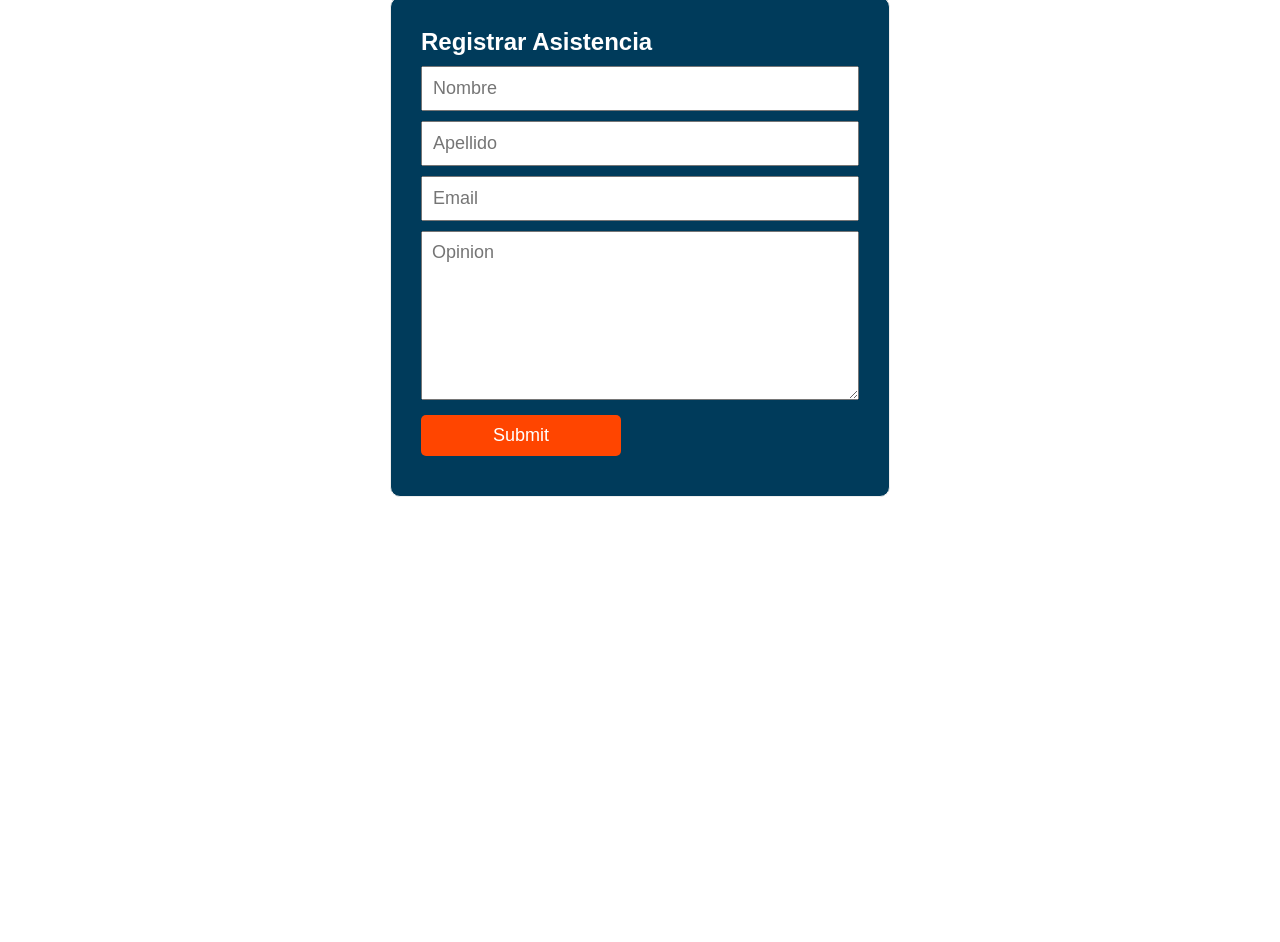
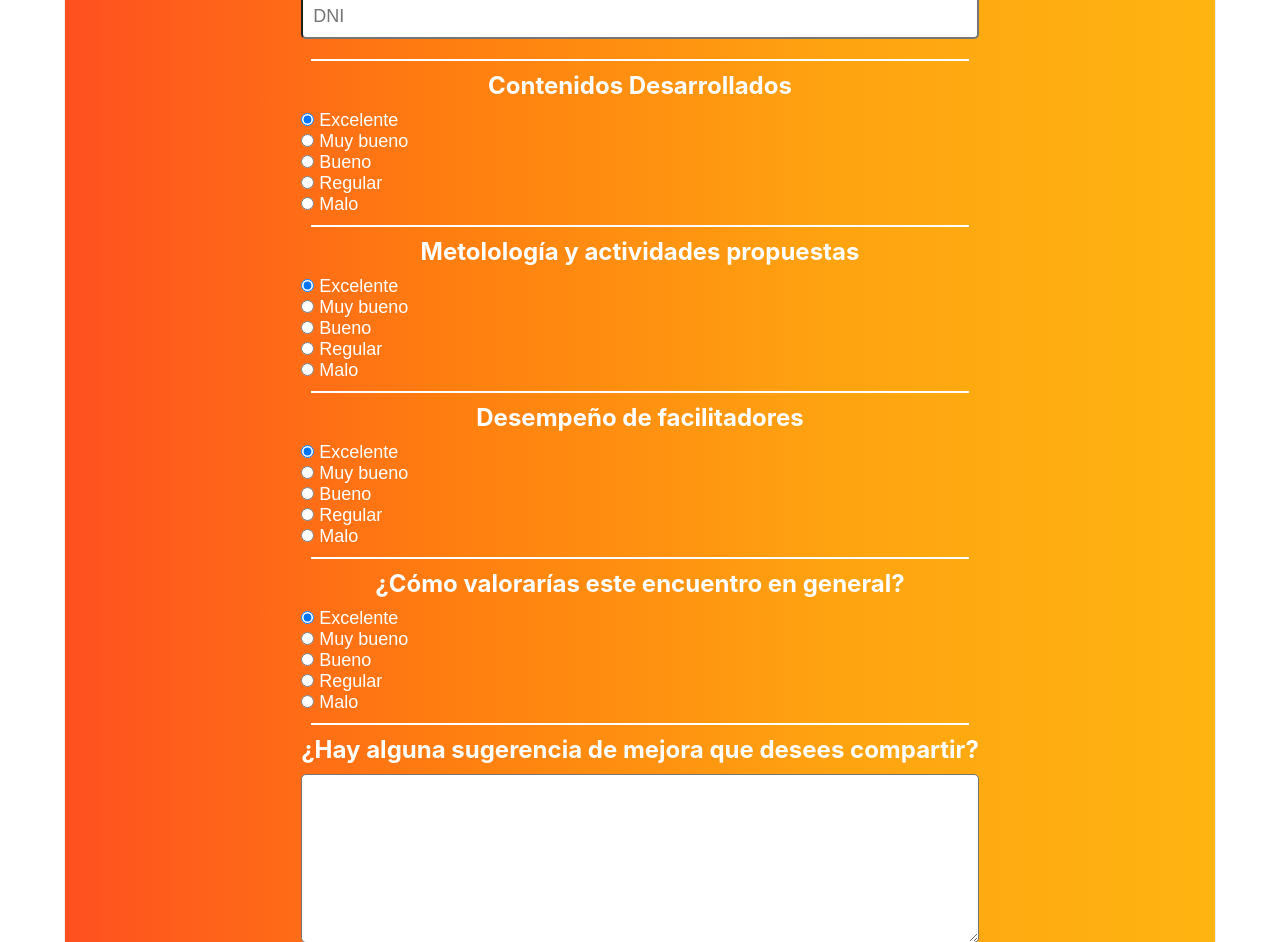
Before and after one commit to brunozz16/yolanda.github.io, a plain HTML site: page index.html in a window 1280 px wide. Shown: the part 153-1095 px from the top of the page. Before the commit the page ends 800 px from the top, so only its background shows below. Drawn offline with Linux system fonts and the light colour scheme.

Commit message:
ok master
ok master

```diff
--- a/estilo.css
+++ b/estilo.css
@@ -6,31 +6,56 @@
 	font-size: 18px;
 }
 body{
-	height: 100vh;
 	display: flex;
 	align-items: center;
 	justify-content: center;
 }
+.separador{
+	margin:10px;
+	background-color: white; height: 2px;
+}
+.submit{
+	margin-left:27%;
+}
 .container{
-	width: 500px;
+	width: 90%;
+	margin: 5%;
 	padding: 30px;
 	border: 1px solid #eeeeee;
-	border-radius: 10px;
-	background-color: #003b5b;
+	border-radius: 20px;
+	background: linear-gradient(to right, #FF5020, #FF7E10, #FFA311, #FFB411);
+	display: flex;
+	justify-content: center;
+	align-items: center;
+
 }
-h4{
+h4,h5{
 	margin-bottom: 10px;
 	font-size: 24px;
 	color: white;
+	margin: 1 auto;
+	font-family: 'Inter', sans-serif;
+	text-align: center;
 }
-input{
+h4{
+	font-size:35px;
+	font-family: 'Inter', sans-serif;
+
+}
+.titulo{
+	font-family: 'Times New Roman', Times, serif;
+	color:white;
+}
+.DNI{
 	width: 100%;
 	padding: 10px;
 	margin-bottom: 10px;
+	border-radius: 5px;
 }
 textarea{
 	width: 100%;
 	padding: 10px;
+	border-radius: 5px;
 }
 #submit{
 	border: none;
@@ -39,7 +64,43 @@ textarea{
 	width: 200px;
 	margin-top: 10px;
 	border-radius: 5px;
+	padding: 6px;
 }
 #submit:hover{
 	background-color: #333333;
 }
+
+.modal {
+	display: none;
+	position: fixed;
+	z-index: 1;
+	left: 0;
+	top: 0;
+	width: 100%;
+	height: 100%;
+	overflow: auto;
+	background-color: rgb(0,0,0);
+	background-color: rgba(0,0,0,0.4);
+	padding-top: 60px;
+}
+
+.modal-content {
+	background-color: #fefefe;
+	margin: 5% auto;
+	padding: 20px;
+	border: 1px solid #888;
+	width: 80%;
+}
+
+.close {
+	color: #aaa;
+	float: right;
+	font-size: 28px;
+	font-weight: bold;
+}
+
+.close:hover,.close:focus {
+	color: black;
+	text-decoration: none;
+	cursor: pointer;
+}
--- a/index.html
+++ b/index.html
@@ -7,14 +7,85 @@
 	<div class="container">
 		<form method="post" action="https://script.google.com/macros/s/AKfycbzRy_McMnOBLKauYQdXHQtWeYX7Ecz60lQ81GOQC5Um4t0dPZVDZEjOOeZoFHSBNwVi/exec" name="contact-form">
 			<h4>Registrar Asistencia</h4>
-			<input type="text" name="Nombre" placeholder="Nombre">
-			<input type="text" name="Apellido" placeholder="Apellido">
-			<input type="email" name="Email" placeholder="Email">
-			<textarea name="Opinion" rows="7" placeholder="Opinion"></textarea>
-			<input type="submit" value="Submit" id="submit">
+			<input class="DNI" type="number" name="DNI" placeholder="DNI" maxlength="8" minlength="7">
+            <center> <div class="separador"></div> </center>
+            <div class="titulo">
+                <h5>Contenidos Desarrollados</h5>
+                <div>
+                    <input type="radio" id="p1-o1" name="Pregunta 1" value="Excelente" checked /> Excelente
+                </div>
+                <div>
+                    <input type="radio" id="p1-o2" name="Pregunta 1" value="Muy bueno"/> Muy bueno
+                </div>
+                <div>
+                    <input type="radio" id="p1-o3" name="Pregunta 1" value="Bueno"/> Bueno
+                </div>
+                <div>
+                    <input type="radio" id="p1-o4" name="Pregunta 1" value="Regular"/> Regular
+                </div>
+                <div>
+                    <input type="radio" id="p1-o5" name="Pregunta 1" value="Malo"/> Malo
+                </div>
+            </div>
+            <center> <div class="separador"></div> </center>
+            <div class="titulo">
+                <h5>Metolología y actividades propuestas</h5>
+                <div> <input type="radio" id="p2-o1" name="Pregunta 2" value="Excelente" checked /> Excelente </div>
+                <div>
+                    <input type="radio" id="p2-o2" name="Pregunta 2" value="Muy bueno"/> Muy bueno
+                </div>
+                <div>
+                    <input type="radio" id="p2-o3" name="Pregunta 2" value="Bueno"/> Bueno
+                </div>
+                <div><input type="radio" id="p2-o4" name="Pregunta 2" value="Regular"/> Regular</div>
+                <div><input type="radio" id="p2-o5" name="Pregunta 2" value="Malo"/> Malo</div>
+            </div>
+            <center> <div class="separador"></div> </center>
+            <div class="titulo">
+                <h5>Desempeño de facilitadores</h5>
+                <div>
+                    <input type="radio" id="p3-o1" name="Pregunta 3" value="Excelente" checked/> Excelente
+                </div>
+                <div>
+                    <input type="radio" id="p3-o2" name="Pregunta 3" value="Muy bueno" /> Muy bueno
+                </div>
+                <div>
+                    <input type="radio" id="p3-o3" name="Pregunta 3" value="Bueno" /> Bueno
+                </div>
+                <div>
+                    <input type="radio" id="p3-o4" name="Pregunta 3" value="Regular" /> Regular
+                </div>
+                <div>
+                    <input type="radio" id="p3-o5" name="Pregunta 3" value="Malo" /> Malo
+                </div>
+            </div>
+            <center> <div class="separador"></div> </center>
+            <div class="titulo">
+                <h5>¿Cómo valorarías este encuentro en general?</h5>
+                <div>
+                    <input type="radio" id="p4-o1" name="Pregunta 4" value="Excelente" checked /> Excelente
+                </div>
+                <div>
+                    <input type="radio" id="p4-o2" name="Pregunta 4" value="Muy bueno" /> Muy bueno
+                </div>
+                <div>
+                    <input type="radio" id="p4-o3" name="Pregunta 4" value="Bueno" /> Bueno
+                </div>
+                <div>
+                    <input type="radio" id="p4-o4" name="Pregunta 4" value="Regular" /> Regular
+                </div>
+                <div>
+                    <input type="radio" id="p4-o5" name="Pregunta 4" value="Malo" /> Malo
+                </div>
+            </div>
+            <center> <div class="separador"></div> </center>
+            <h5>¿Hay alguna sugerencia de mejora que desees compartir? </h5>
+			<textarea name="Sugerencia" rows="7" placeholder="Sugerencia"> </textarea>
+			<div class="submit"><input type="submit" value="ENVIAR" id="submit"></div>
+
 		</form>
 	</div>
 
-	<script src="Google Sheet.js"></script>
+    <script src="Google Sheet.js"></script>
 </body>
 </html>
```
